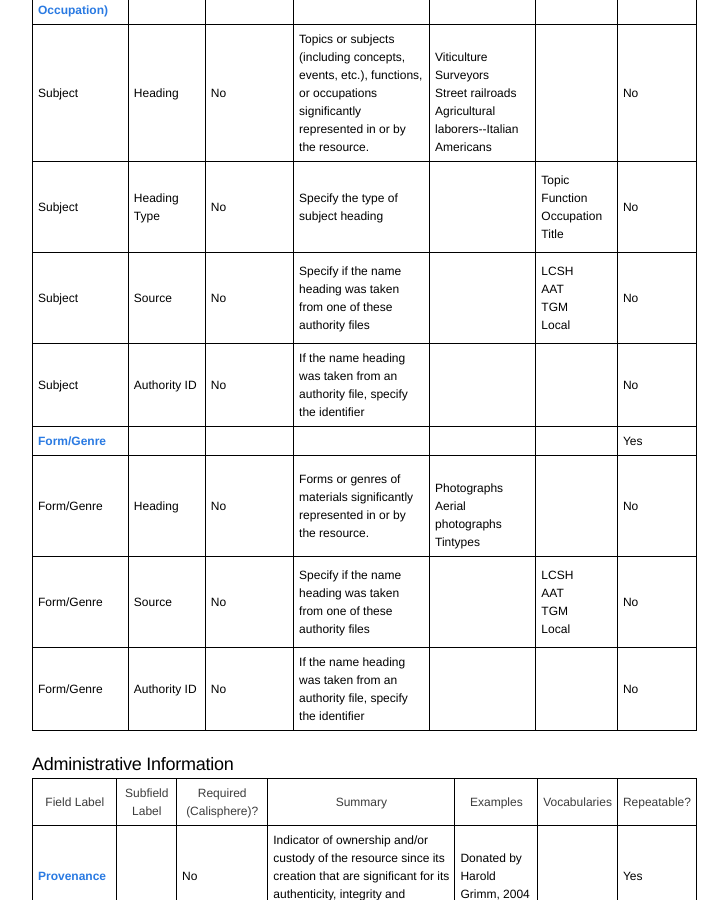
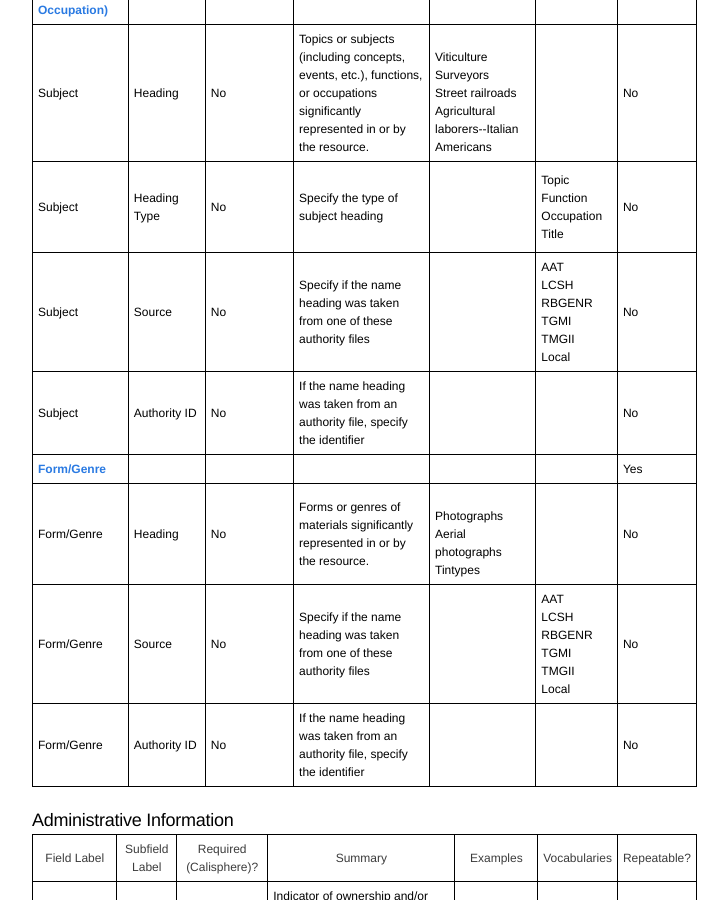
Before and after one commit to ucldc/ucldc-docs, a Jekyll site: the page built from docs/dams/metadata-model.md, in a window 1280 px wide and 900 px high, scrolled down 10508 px. Shown: the whole window, without its empty margins (158-886 px from the left). Built offline with Jekyll 4.4.1, drawn with Linux system fonts in a browser that asks for light colours; nearby versions of some CDN libraries.

Commit message:
Update metadata-model.md

```diff
--- a/docs/dams/metadata-model.md
+++ b/docs/dams/metadata-model.md
@@ -1959,11 +1959,15 @@ breadcrumbs: DAMS Appendix
                 <br/>
             </td>
             <td class="confluenceTd">
+                AAT
+                <br/>
                 LCSH
                 <br/>
-                AAT
-                <br/>
-                TGM
+                RBGENR
+                <br/>
+                TGMI
+                <br/>
+                TMGII
                 <br/>
                 Local
             </td>
@@ -2059,11 +2063,15 @@ breadcrumbs: DAMS Appendix
                 <br/>
             </td>
             <td class="confluenceTd">
+                AAT
+                <br/>
                 LCSH
                 <br/>
-                AAT
-                <br/>
-                TGM
+                RBGENR
+                <br/>
+                TGMI
+                <br/>
+                TMGII
                 <br/>
                 Local
             </td>
```
